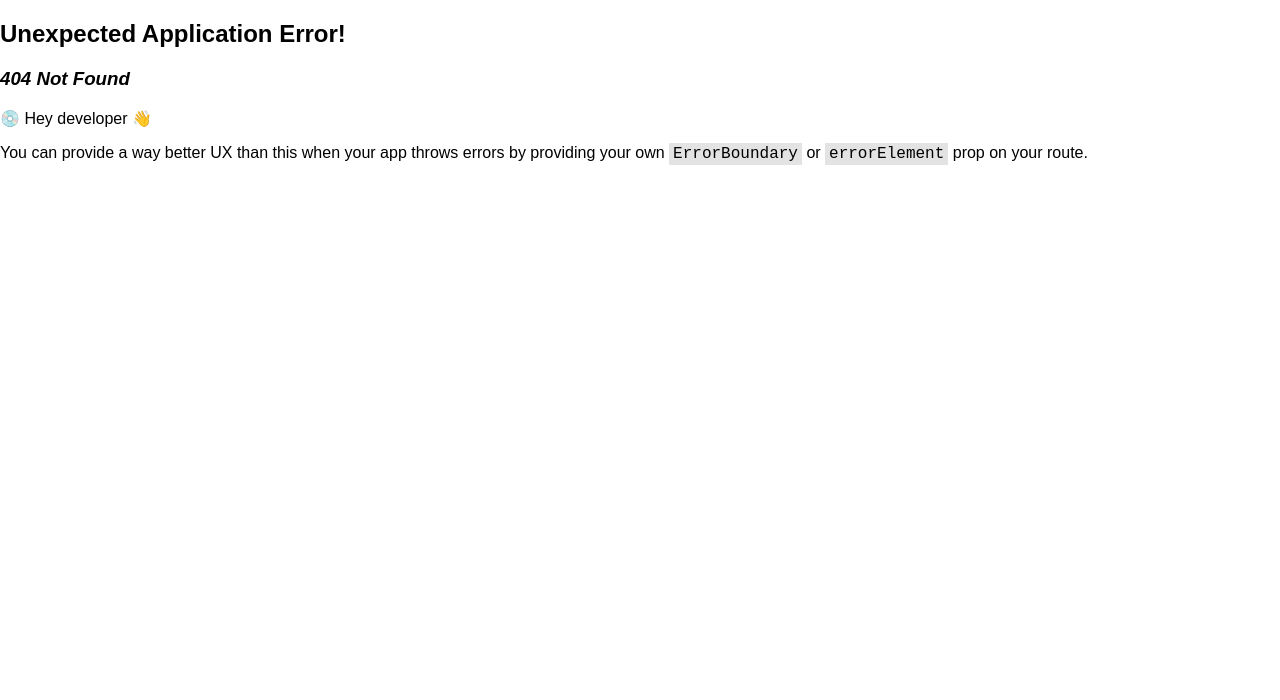
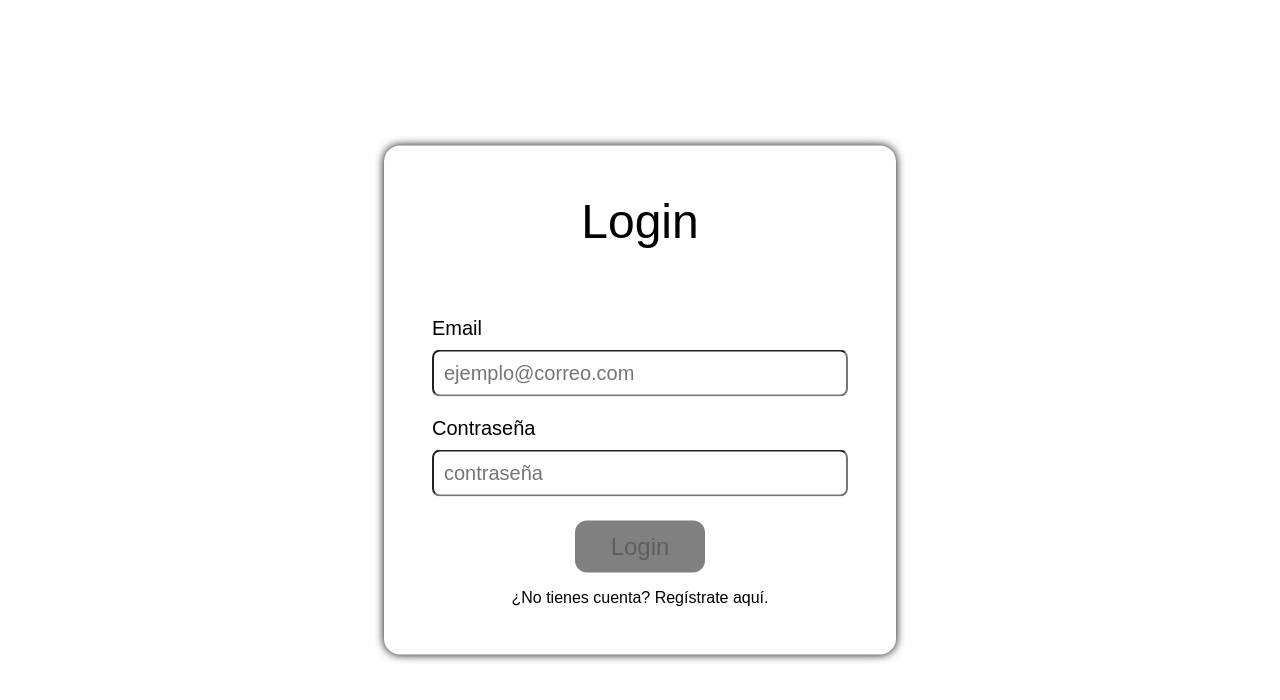
Before and after one commit to PabloCaballero1295/ecommerce, a React (Vite) app: page /login in a window 1280 px wide. Before the commit this address had no page. Shown: the top 700 px of the page. Built offline with nearby package versions, Linux system fonts and the light colour scheme.

Commit message:
created login page

```diff
--- a/package.json
+++ b/package.json
@@ -12,9 +12,11 @@
   "dependencies": {
     "@emotion/react": "^11.13.3",
     "@emotion/styled": "^11.13.0",
+    "@firebase/auth": "^1.7.9",
     "@mui/icons-material": "^6.1.2",
     "@mui/material": "^6.1.2",
     "axios": "^1.7.7",
+    "firebase": "^10.14.0",
     "react": "^18.3.1",
     "react-dom": "^18.3.1",
     "react-router-dom": "^6.26.2"
--- /dev/null
+++ b/src/components/LoginPage/LoginPage.module.css
@@ -0,0 +1,65 @@
+.wrapper {
+  height: 100vh;
+  max-width: 1280px;
+  margin: auto;
+}
+
+.content {
+  padding: 3em 1em;
+  box-shadow: 0 0 10px black;
+  border-radius: 1em;
+  margin: 0;
+  position: absolute;
+  top: 50%;
+  left: 50%;
+  -ms-transform: translate(-50%, -50%);
+  transform: translate(-50%, -50%);
+  min-width: 480px;
+}
+
+.title {
+  font-size: 3em;
+  text-align: center;
+  margin-bottom: 1em;
+}
+
+.form_wrapper {
+  display: flex;
+  flex-direction: column;
+  padding: 0 2em;
+}
+
+input {
+  font-size: 1.25em;
+  border-radius: 0.4em;
+  padding: 0.5em 0.5em;
+}
+
+.login_button {
+  border: none;
+  cursor: pointer;
+  font-size: 1.5em;
+  background-color: rgb(16, 247, 16);
+  padding: 0.5em 1.5em;
+  border-radius: 0.5em;
+
+  width: fit-content;
+  margin: auto;
+  margin-top: 1em;
+}
+
+.login_button:disabled {
+  background-color: gray;
+}
+
+.input_title {
+  font-size: 1.25em;
+  margin-top: 1em;
+  margin-bottom: 0.5em;
+  border: none;
+}
+
+.register_text {
+  margin-top: 1em;
+  text-align: center;
+}
--- /dev/null
+++ b/src/components/LoginPage/LoginPage.tsx
@@ -0,0 +1,67 @@
+import styles from "./LoginPage.module.css"
+
+import { signInWithEmailAndPassword } from "@firebase/auth"
+
+import { useEffect, useState } from "react"
+import { auth } from "../../firebaseConfig"
+
+export const LoginPage = () => {
+  const [email, setEmail] = useState("")
+  const [password, setPassword] = useState("")
+
+  const [disabled, setDisabled] = useState(false)
+
+  const Login = () => {
+    signInWithEmailAndPassword(auth, email, password)
+      .then((userCredential) => {
+        const user = userCredential.user
+        console.log("Usuario autenticado:", user)
+      })
+      .catch((error) => {
+        console.error("Error en la autenticación:", error)
+      })
+  }
+
+  useEffect(() => {
+    if (email.length == 0 || password.length == 0) {
+      setDisabled(true)
+    } else {
+      setDisabled(false)
+    }
+  }, [email, password])
+
+  return (
+    <div className={styles.wrapper}>
+      <div className={styles.content}>
+        <div>
+          <div className={styles.title}>Login</div>
+          <div className={styles.form_wrapper}>
+            <div className={styles.input_title}>Email</div>
+            <input
+              placeholder="ejemplo@correo.com"
+              value={email}
+              onChange={(e) => setEmail(e.target.value)}
+            ></input>
+            <div className={styles.input_title}>Contraseña</div>
+            <input
+              type="password"
+              placeholder="contraseña"
+              value={password}
+              onChange={(e) => setPassword(e.target.value)}
+            ></input>
+            <button
+              className={styles.login_button}
+              onClick={Login}
+              disabled={disabled}
+            >
+              Login
+            </button>
+          </div>
+          <div className={styles.register_text}>
+            ¿No tienes cuenta? Regístrate aquí.
+          </div>
+        </div>
+      </div>
+    </div>
+  )
+}
--- /dev/null
+++ b/src/firebaseConfig.ts
@@ -0,0 +1,17 @@
+import { initializeApp, FirebaseApp } from "firebase/app"
+import { getAuth, Auth } from "firebase/auth"
+
+const firebaseConfig = {
+  apiKey: "AIzaSyC4d9HlpQ2S_29wSD7rhAsFNXSBO99OhIg",
+  authDomain: "ecommerce-d3124.firebaseapp.com",
+  projectId: "ecommerce-d3124",
+  storageBucket: "ecommerce-d3124.appspot.com",
+  messagingSenderId: "331261640781",
+  appId: "1:331261640781:web:966c5949733b9c25481c04",
+  measurementId: "G-46FTTWYL8H",
+}
+
+const app: FirebaseApp = initializeApp(firebaseConfig)
+const auth: Auth = getAuth(app)
+
+export { auth }
--- a/src/main.tsx
+++ b/src/main.tsx
@@ -3,11 +3,16 @@ import { createRoot } from "react-dom/client"
 import "./index.css"
 import { createBrowserRouter, RouterProvider } from "react-router-dom"
 import { MainPage } from "./components/MainPage/MainPage.tsx"
+import { LoginPage } from "./components/LoginPage/LoginPage.tsx"
 
 const router = createBrowserRouter([
   {
     path: "/",
     element: <MainPage />,
+  },
+  {
+    path: "/login",
+    element: <LoginPage />,
   },
 ])
 
```
Also changed, not shown: src/components/BlankLayout/BlankLayout.tsx (added, +13 -0 lines), src/components/BlankLayout/BlankLayout.module.css (added), 1 other file (tests, documents, lock files or other folders).
